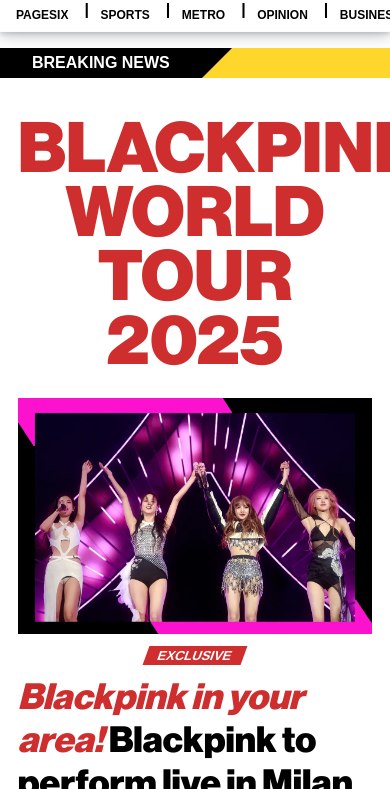
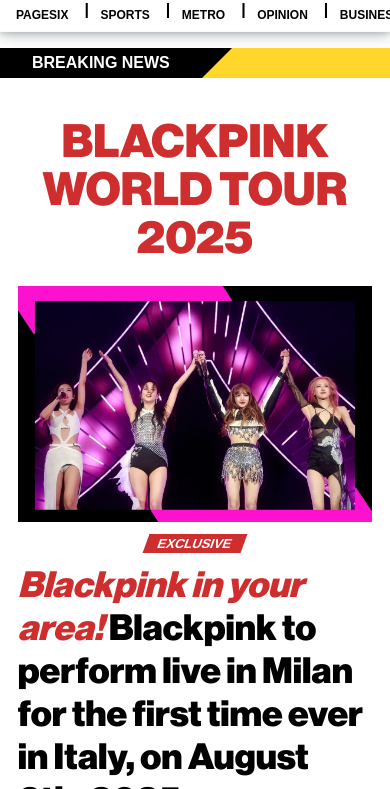
Before and after one commit to NickTheFreak97/NYPost, a plain HTML site: page index.html in a window 390 px wide. Shown: the part 55-844 px from the top of the page. Drawn offline with Linux system fonts and the light colour scheme.

Commit message:
Fixed title size

```diff
--- a/styles/main.css
+++ b/styles/main.css
@@ -217,4 +217,10 @@ em {
         margin-left: auto;
         margin-right: auto;
     }
+
+    article header.article-title {
+        font-size: 46px;
+        line-height: 3rem;
+    }
+
 }
```
